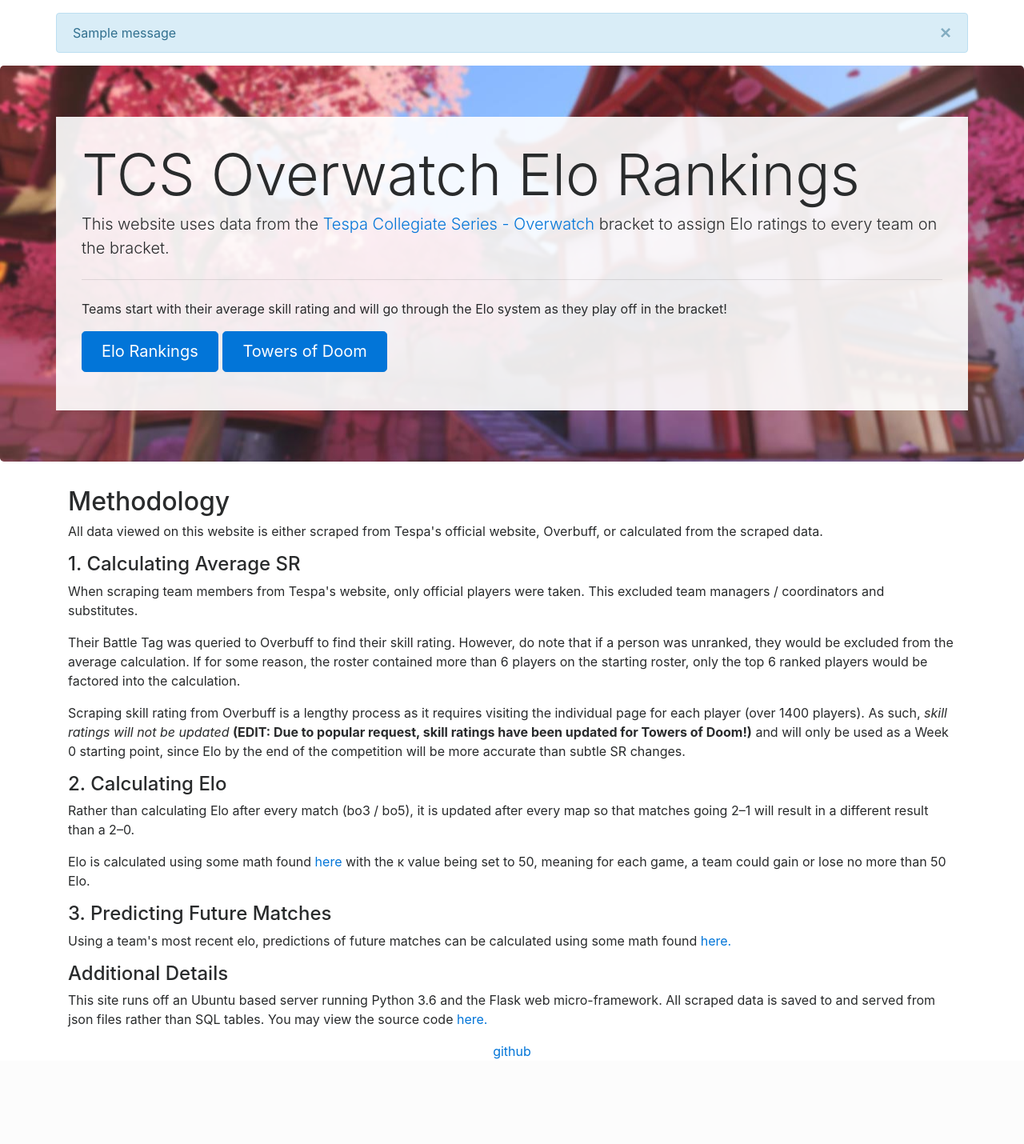
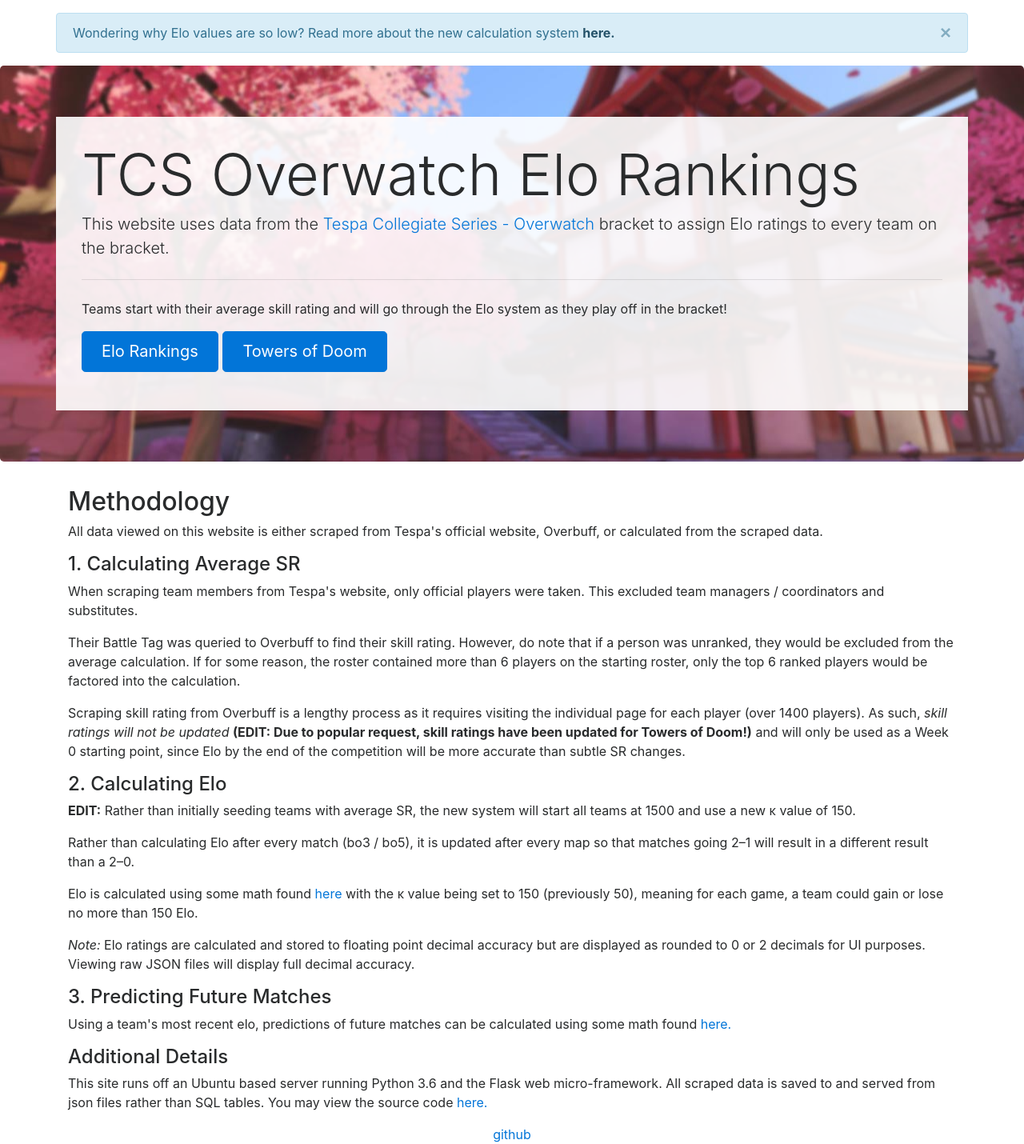
Before and after one commit to schemes-ohyeah/tcs-overwatch-elo, a Flask app: page / in a window 1280 px wide. Shown: the part 56-1486 px from the top of the page at 80% size. Before the commit the page ends 1380 px from the top, so only its background shows below. Run offline with Flask 2, Linux system fonts and the light colour scheme; one stand-in notice (Sample message) is shown; some libraries are stand-ins or nearby versions.

Commit message:
new elo system, updated td

```diff
--- a/TCS_Functions.py
+++ b/TCS_Functions.py
@@ -260,6 +260,10 @@
             team["future_matches"]
         )
 
+        regional_matches = team_dict[new_team.id].matches
+        regional_matches.extend(new_team.matches)
+        new_team.matches = regional_matches
+
         teams2.append(new_team)
 
     team_dict = {}
--- a/elo.py
+++ b/elo.py
@@ -1,13 +1,13 @@
 from TCS_Objects import Team, Match
 
-a, b = Team.calculate_elo(4006.8333333333, 3987.3333333333, -1)
+a, b = Team.calculate_elo(4000, 3500, -1)
 print(a, b)
 c, d = Team.calculate_elo(a, b, 1)
 print(c, d)
 e, f = Team.calculate_elo(c, d, -1)
 print(e, f)
 
-win_chance = Match.calculate_win_chance(3981, 4077)
+win_chance = Match.calculate_win_chance(4000, 3800)
 print(win_chance)
 
 a, b = Team.calculate_elo(3981, 4077, 1)
--- a/main.py
+++ b/main.py
@@ -8,6 +8,7 @@
 GLOBAL_teams = TCS.read_teams_from_json(reset=False)
 GLOBAL_regional_matches = TCS.read_matches_from_json("regional_matches.json")
 GLOBAL_swiss_matches = TCS.read_matches_from_json("swiss_matches.json")
+GLOBAL_doom_matches = TCS.read_matches_from_json("doom_matches.json")
 GLOBAL_future_matches = TCS.read_matches_from_json("future_matches.json")
 GLOBAL_doom_path_matches = TCS.read_doom_matches_from_json("doom_path_matches.json")
 
@@ -132,6 +133,7 @@
     global GLOBAL_teams,\
         GLOBAL_regional_matches,\
         GLOBAL_swiss_matches, \
+        GLOBAL_doom_matches, \
         GLOBAL_future_matches
 
     try:
@@ -140,18 +142,24 @@
         return "this team doesn't actually exist please go back to where you came from thank you"
     regional_matches = []
     swiss_matches = []
+    doom_matches = []
     for match_id in team.matches:
         if match_id in GLOBAL_regional_matches:
             regional_matches.append(
                 GLOBAL_regional_matches[match_id])
-        else:
+        elif match_id in GLOBAL_swiss_matches:
             swiss_matches.append(
                 GLOBAL_swiss_matches[match_id])
+        elif match_id in GLOBAL_doom_matches:
+            doom_matches.append(
+                GLOBAL_doom_matches[match_id])
 
     my_regional_matches = []
-    # Init elo trend as team.average_sr as first item, will add more later
+    # Init elo trend as 1500 as first item, will add more later
     elo_trend = [1500]
     # Refer to find_match_data doc to see what is returned in data
+
+    # Regional Matches
     for match in regional_matches:
         data = find_match_data(team, match, elo_trend)
         my_regional_matches.append(data)
@@ -159,6 +167,7 @@
     for data in my_regional_matches:
         map_results.extend(data["results"])
 
+    # Swiss Matches
     my_swiss_matches = []
     if swiss_matches:
         for match in swiss_matches:
@@ -166,6 +175,15 @@
             my_swiss_matches.append(data)
         for data in my_swiss_matches:
             map_results.extend(data["results"])
+
+    # Doom Matches
+    my_doom_matches = []
+    if doom_matches:
+        for match in doom_matches:
+            data = find_match_data(team, match, elo_trend)
+            my_doom_matches.append(data)
+            for data in my_doom_matches:
+                map_results.extend(data["results"])
 
     # Makes a map summary of best to worst maps
     map_data = []
@@ -191,6 +209,7 @@
                            map_data=map_data,
                            regional_matches=my_regional_matches,
                            swiss_matches=my_swiss_matches,
+                           doom_matches=my_doom_matches,
                            future_matches=my_future_matches)
 
 
--- a/templates/bare_layout.html
+++ b/templates/bare_layout.html
@@ -59,8 +59,6 @@
     </div>
 </nav>
 
-{% with messages = get_flashed_messages() %}
-    {% if messages %}
 <style>
     .message {
         z-index: 100;
@@ -73,16 +71,12 @@
         padding: 0;
     }
 </style>
-        {% for message in messages %}
 <div class="container alert alert-info alert-dismissible fade show message" role="alert">
     <button type="button" class="close" data-dismiss="alert" aria-label="Close">
         <span aria-hidden="true">&times;</span>
     </button>
-                {{ message }}
+    Wondering why Elo values are so low? Read more about the new calculation system <a href="/#methodology" class="alert-link">here.</a>
 </div>
-        {% endfor %}
-    {% endif %}
-{% endwith %}
 
 {% block content %}
 {% endblock %}
--- a/templates/index.html
+++ b/templates/index.html
@@ -38,8 +38,10 @@
             <p>Scraping skill rating from Overbuff is a lengthy process as it requires visiting the individual page for each player (over 1400 players). As such, <em>skill ratings will not be updated</em> <strong>(EDIT: Due to popular request, skill ratings have been updated for Towers of Doom!)</strong> and will only be used as a Week 0 starting point, since Elo by the end of the competition will be more accurate than subtle SR changes.</p>
 
             <h4>2. Calculating Elo</h4>
+            <p><strong>EDIT:</strong> Rather than initially seeding teams with average SR, the new system will start all teams at 1500 and use a new &kappa; value of 150.</p>
             <p>Rather than calculating Elo after every match (bo3 / bo5), it is updated after every map so that matches going 2&ndash;1 will result in a different result than a 2&ndash;0.</p>
-            <p>Elo is calculated using some math found <a href="https://metinmediamath.wordpress.com/2013/11/27/how-to-calculate-the-elo-rating-including-example/" target="_blank">here</a> with the &kappa; value being set to 50, meaning for each game, a team could gain or lose no more than 50 Elo.</p>
+            <p>Elo is calculated using some math found <a href="https://metinmediamath.wordpress.com/2013/11/27/how-to-calculate-the-elo-rating-including-example/" target="_blank">here</a> with the &kappa; value being set to 150 (previously 50), meaning for each game, a team could gain or lose no more than 150 Elo.</p>
+            <p><em>Note: </em> Elo ratings are calculated and stored to floating point decimal accuracy but are displayed as rounded to 0 or 2 decimals for UI purposes. Viewing raw JSON files will display full decimal accuracy.</p>
 
             <h4>3. Predicting Future Matches</h4>
             <p>Using a team's most recent elo, predictions of future matches can be calculated using some math found <a href="https://www.reddit.com/r/chess/comments/2y6ezm/how_to_guide_converting_elo_differences_to/" target="_blank">here.</a></p>
--- a/templates/rankings.html
+++ b/templates/rankings.html
@@ -4,7 +4,7 @@
     <div class="container">
         <h1>Rankings for {{ region|capitalize }}</h1>
         <p>Raw json dump for this page available <a href="{{ json_link }}">here</a>.</p>
-        <p><em>Last updated with National Swiss results, Towers of Doom stage 1 scheduled</em></p>
+        <p><em>Last updated Towers of Doom round 2, round 3 scheduled</em></p>
         <div class="text-center">
             <div class="btn-group" role="group" aria-label="region-select">
                 <a href="/rankings" class="btn btn-secondary">Nationwide</a>
```
Also changed, not shown: templates/team.html (+56 -7 lines). Lines whose indentation alone changed are shown as unchanged.
